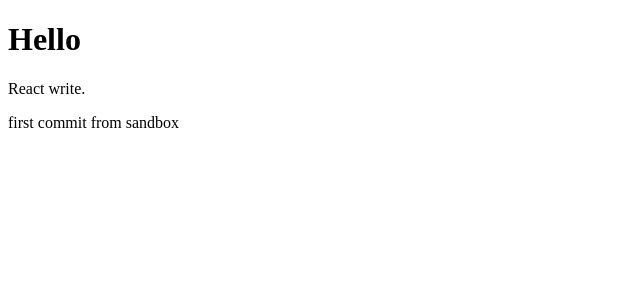
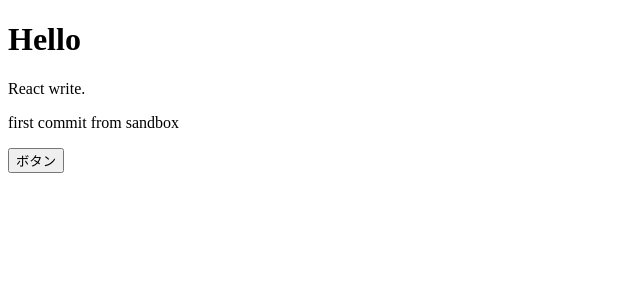
Before and after one commit to sinsky/react-practice, a React (Create React App) app: page / in a window 1280 px wide. Shown: the top 300 px of the page, without its empty margins (0-640 px from the left). Built offline with nearby package versions, Linux system fonts and the light colour scheme.

Commit message:
Reactでボタンクリックのイベントを使う

```diff
--- a/src/App.jsx
+++ b/src/App.jsx
@@ -1,6 +1,7 @@
 import React from "react";
 
 const App = () => {
+  const onClickButton = () => alert("click");
   /* returnできる要素は親に一つだけ */
   /* 不要なタグを避けるために<React.Fragment>か<>を使うことで、無用な表記を避けれる */
   return (
@@ -8,6 +9,7 @@ const App = () => {
       <h1>Hello</h1>
       <p>React write.</p>
       <p>first commit from sandbox</p>
+      <button onClick={onClickButton}>ボタン</button>
     </>
   );
 };
```
